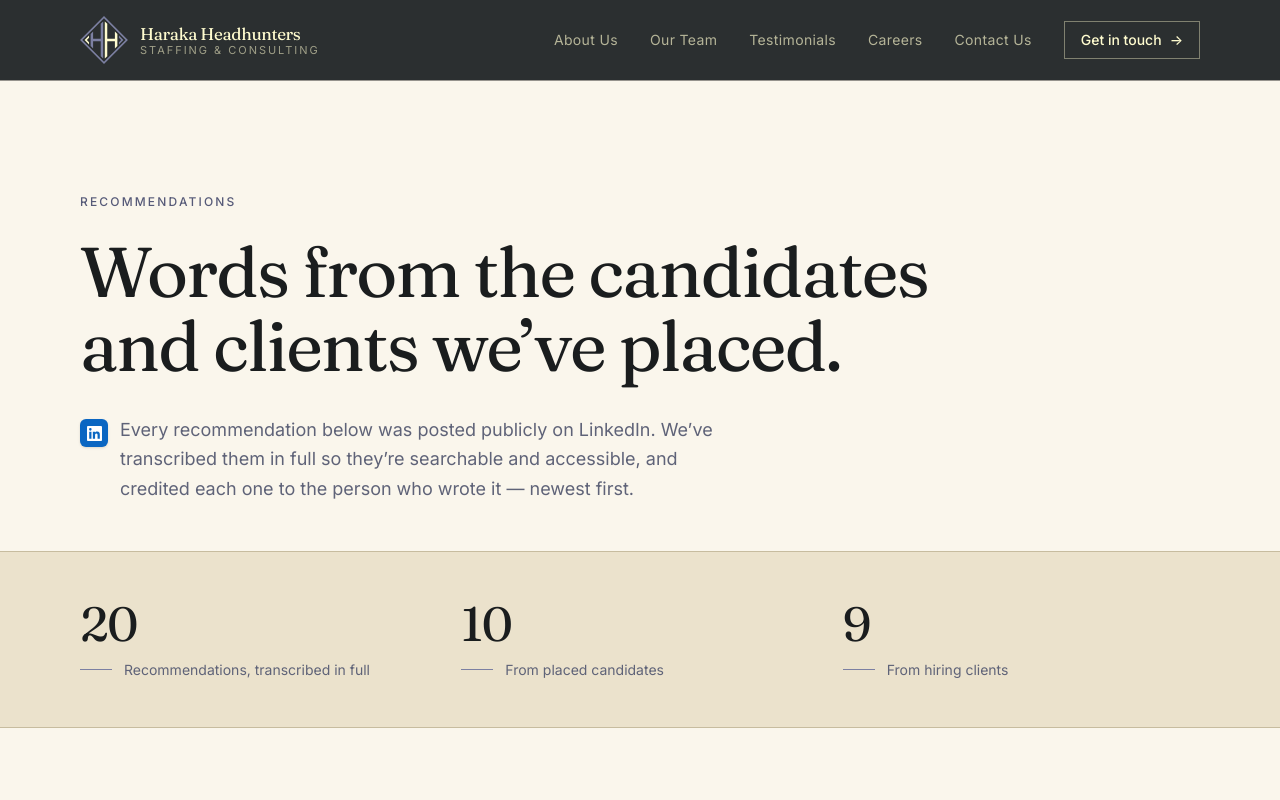
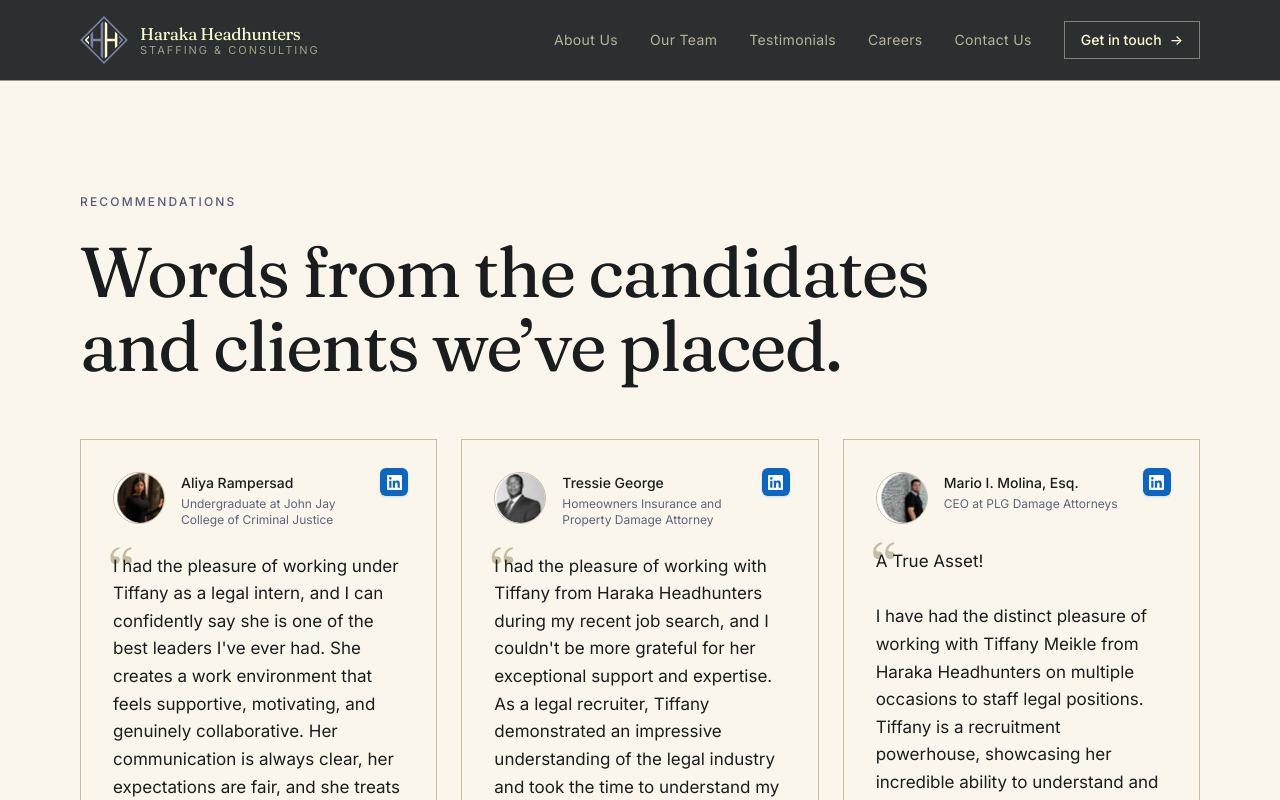
Before and after one commit to mfarazali-1/haraka, a Next.js app: page /testimonials in a window 1280 px wide. Shown: the top 800 px of the page. Built offline with nearby package versions, Linux system fonts and the light colour scheme.

Commit message:
Remove intro paragraph and stat strip from testimonials page
Drops the "posted publicly on LinkedIn..." paragraph and the
20/10/9 recommendations breakdown. Merged the now-redundant two
bg-paper sections into one since there was nothing left to visually
separate.

```diff
--- a/app/testimonials/page.tsx
+++ b/app/testimonials/page.tsx
@@ -1,66 +1,26 @@
 import type { Metadata } from "next";
 import TestimonialCard from "@/components/TestimonialCard";
-import LinkedInBadge from "@/components/LinkedInBadge";
 import { testimonials } from "@/lib/testimonials";
 
 export const metadata: Metadata = {
   title: "Recommendations",
 };
 
-const candidateCount = 10;
-const clientCount = 9;
-
-const stats = [
-  { value: String(testimonials.length), label: "Recommendations, transcribed in full" },
-  { value: String(candidateCount), label: "From placed candidates" },
-  { value: String(clientCount), label: "From hiring clients" },
-];
-
 export default function TestimonialsPage() {
   return (
-    <>
     <section className="bg-paper">
-        <div className="container-x pt-20 md:pt-28 pb-12">
+      <div className="container-x pt-20 md:pt-28 pb-16 md:pb-20">
         <p className="eyebrow">Recommendations</p>
         <h1 className="mt-6 font-serif text-[clamp(2.4rem,5.5vw,4.5rem)] leading-[1.05] tracking-tight max-w-4xl">
           Words from the candidates and clients we&rsquo;ve placed.
         </h1>
-          <div className="mt-8 max-w-2xl flex items-start gap-3">
-            <LinkedInBadge className="mt-1 shrink-0" />
-            <p className="text-lg text-muted leading-relaxed">
-              Every recommendation below was posted publicly on LinkedIn. We&rsquo;ve transcribed them in full so
-              they&rsquo;re searchable and accessible, and credited each one to the person who wrote it — newest
-              first.
-            </p>
-          </div>
-        </div>
-      </section>
 
-      <section className="bg-paper-deep border-y border-line-strong">
-        <div className="container-x py-10 md:py-12">
-          <ul className="grid grid-cols-1 sm:grid-cols-3 gap-8 sm:gap-6">
-            {stats.map((s) => (
-              <li key={s.label} className="flex flex-col">
-                <span className="font-serif text-4xl md:text-5xl text-charcoal-deep tracking-tight">{s.value}</span>
-                <span className="mt-3 flex items-center gap-3">
-                  <span className="hairline w-8 bg-slate" style={{ height: "1px" }} />
-                  <span className="text-sm text-muted leading-snug">{s.label}</span>
-                </span>
-              </li>
-            ))}
-          </ul>
-        </div>
-      </section>
-
-      <section className="bg-paper">
-        <div className="container-x py-16 md:py-20">
-          <div className="columns-1 md:columns-2 lg:columns-3 gap-6">
+        <div className="mt-14 columns-1 md:columns-2 lg:columns-3 gap-6">
           {testimonials.map((t) => (
             <TestimonialCard key={t.name} t={t} variant="masonry" />
           ))}
         </div>
       </div>
     </section>
-    </>
   );
 }
```
Lines whose indentation alone changed are shown as unchanged.
